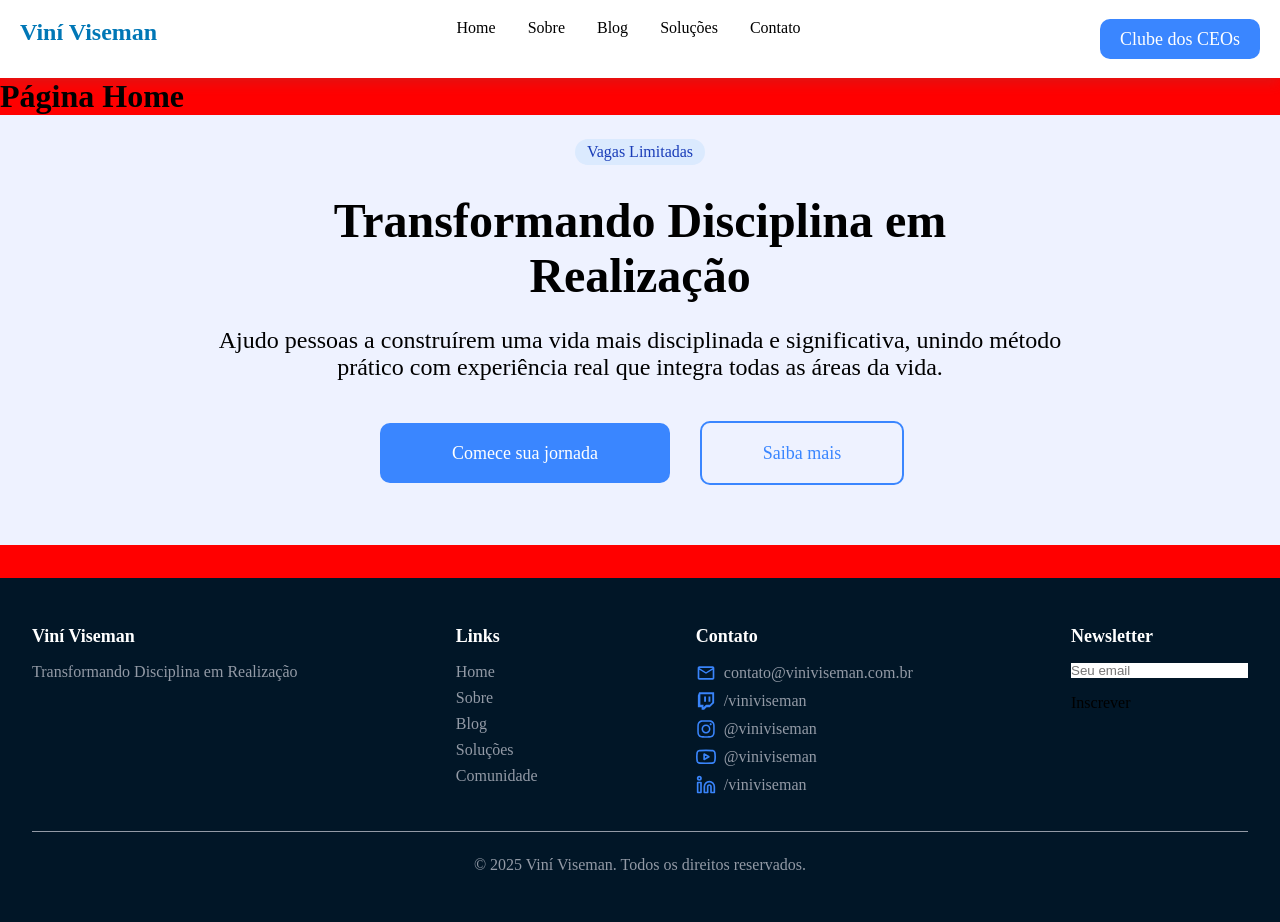
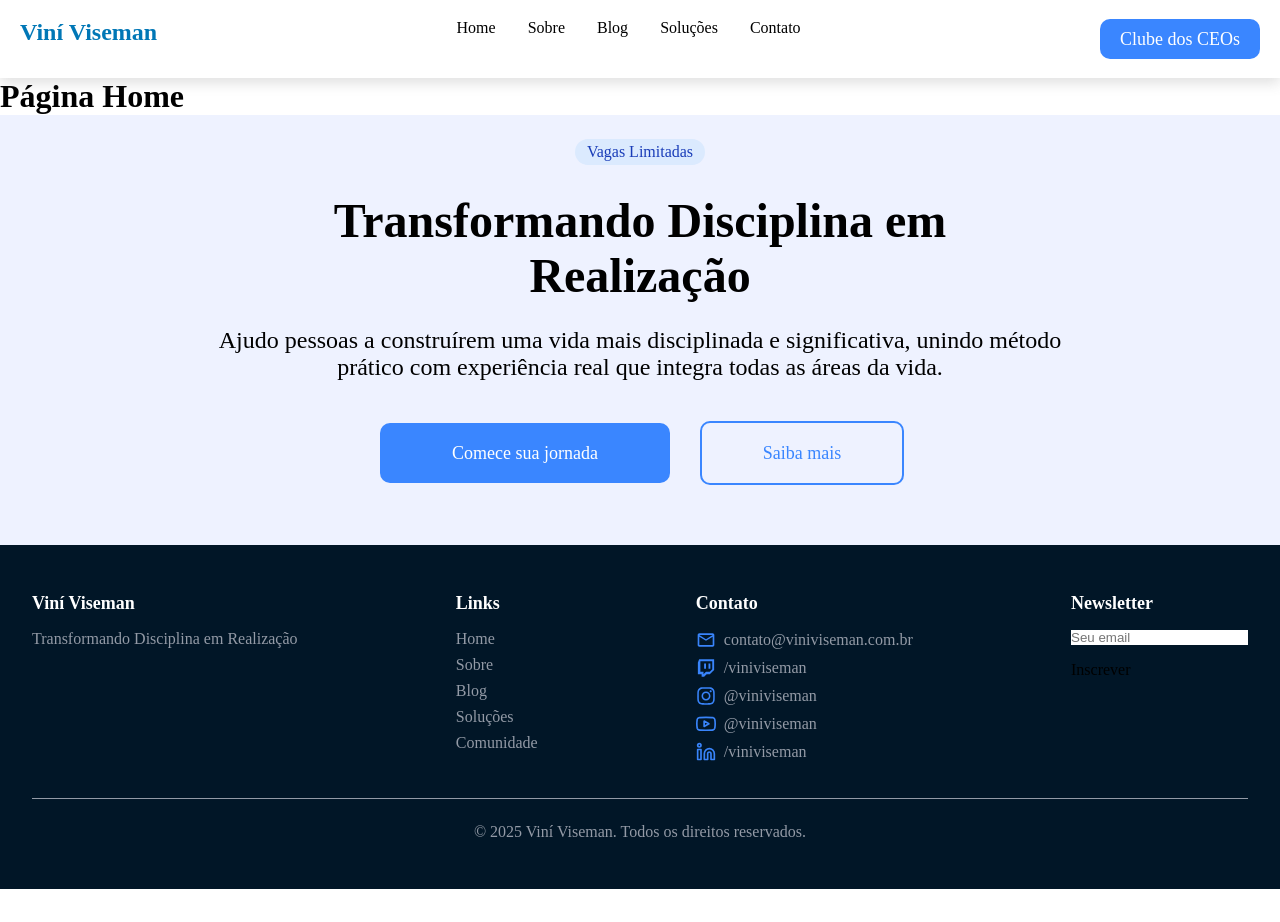
Before and after one commit to kelvincharlesdev/viniviseman, a React (Vite) app: page / in a window 1280 px wide. After the commit the page ends 889 px from the top, so only its background shows below. Built offline with nearby package versions, Linux system fonts and the light colour scheme.

Commit message:
fix(styles): adjust style of main layout

```diff
--- a/src/containers/MainLayout/MainLayout.styles.ts
+++ b/src/containers/MainLayout/MainLayout.styles.ts
@@ -11,7 +11,8 @@ export const MainLayout__Container = styled.div`
 
 export const Main__Content = styled.main`
   width: 100%;
-  height: calc(100vh - 300px);
-  background-color: red;
+  display: flex;
+  flex-direction: column;
+  flex: 1;
   margin-top: 4.875rem;
 `;
```
